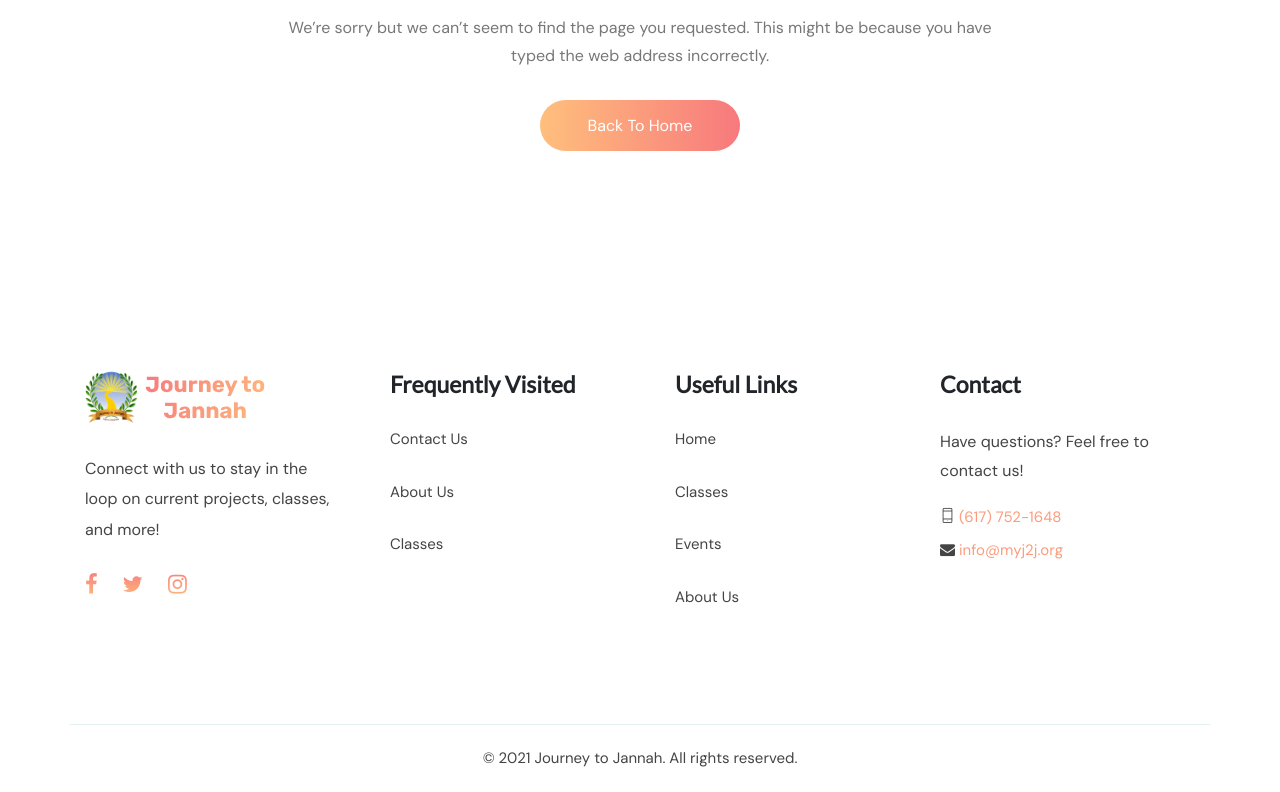
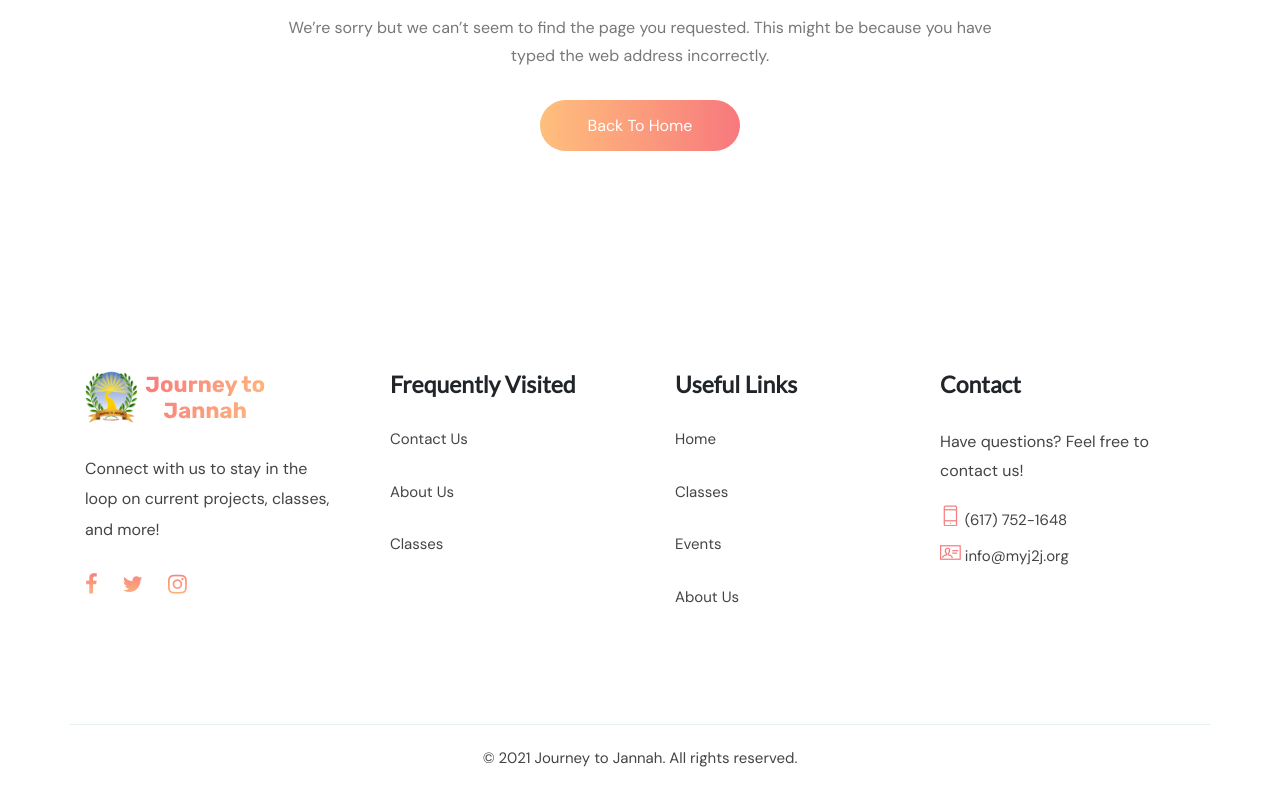
Before and after one commit to journey-jannah/journey-jannah.github.io, a React (Create React App) app: page /404 in a window 1280 px wide. Shown: the part 961-1753 px from the top of the page. Built offline with nearby package versions, Linux system fonts and the light colour scheme.

Commit message:
fixed: finished about

```diff
--- a/src/components/Course/style.css
+++ b/src/components/Course/style.css
@@ -16,6 +16,7 @@
 
 .course-icon {
     display: block;
+    font-size: 2rem;
     width: 75px;
     height: 45px;
     margin-bottom: 35px;
--- a/src/components/contact-pg/index.js
+++ b/src/components/contact-pg/index.js
@@ -34,7 +34,7 @@ const Contactpage = () => {
                                 </div>
                                 <div className="col-lg-4 col-md-6 col-sm-12 col-12">
                                     <div className="info-item">
-                                        <h2>j2jistem@gmail.com</h2>
+                                        <h2><a className="link-alt" href = "//mailto:info@myj2j.org">info@myj2j.org</a></h2>
                                         <div className="info-wrap">
                                             <div className="info-icon-2">
                                                 <i className="fi flaticon-envelope"></i>
@@ -47,7 +47,7 @@ const Contactpage = () => {
                                 </div>
                                 <div className="col-lg-4 col-md-6 col-sm-12 col-12">
                                     <div className="info-item">
-                                        <h2>(617) 752-1648</h2>
+                                        <h2><a className="link-alt" href = "//tel:6177521648">(617) 752-1648</a></h2>
                                         <div className="info-wrap">
                                             <div className="info-icon-3">
                                                 <i className="ti-headphone-alt"></i>
--- a/src/components/footer/index.js
+++ b/src/components/footer/index.js
@@ -63,8 +63,8 @@ const Footer = (props) =>{
                                 <p>Have questions? Feel free to contact us!</p>
                                 <div className="contact-ft">
                                     <ul>
-                                        <li><i className="ti-mobile"></i><Link className = "link-alt" to="//tel:6177521648"> (617) 752-1648</Link></li>
-                                        <li><i className="fa fa-envelope"></i><Link className = "link-alt" to="//mailto:info@myj2j.org"> info@myj2j.org</Link></li>
+                                        <li><i className="ti-mobile"></i><Link className = "link-hide" to="//tel:6177521648"> (617) 752-1648</Link></li>
+                                        <li><i className="ti-id-badge"></i><Link className = "link-hide" to="//mailto:info@myj2j.org"> info@myj2j.org</Link></li>
                                     </ul>
                                 </div>
                             </div>
--- a/src/components/footer/style.css
+++ b/src/components/footer/style.css
@@ -13,6 +13,25 @@
     /*** market-widget ***/
     /*** wpo-lower-footer ***/
     padding-top: 100px;
+}
+
+.link-hide {
+    color: #444444;
+}
+
+.ti-id-badge {
+    font-size: 1.3rem;
+    background: -webkit-linear-gradient(#F77B7D, #F77B7D);
+    -webkit-background-clip: text;
+    background-clip: text;
+    -webkit-text-fill-color: transparent;
+}
+.ti-mobile {
+    font-size: 1.3rem;
+    background: -webkit-linear-gradient(#F77B7D, #F77B7D);
+    -webkit-background-clip: text;
+    background-clip: text;
+    -webkit-text-fill-color: transparent;
 }
 
 * {
@@ -191,7 +210,7 @@
 
 .wpo-site-footer .about-widget ul a:hover,
 .wpo-site-footer-2 .about-widget ul a:hover {
-    background: -webkit-linear-gradient(#F77B7D, #FFBE7C);
+    background: -webkit-linear-gradient(#F77B7D, #F77B7D);
     -webkit-background-clip: text;
     background-clip: text;
     -webkit-text-fill-color: transparent;
--- a/src/components/home/style.css
+++ b/src/components/home/style.css
@@ -18,7 +18,7 @@
 }
 
 .hero {
-    margin-bottom: 90px !important;
+    margin-bottom: 3em !important;
 }
 
 .slide  {
@@ -628,7 +628,7 @@
 @media screen and (min-width: 992px) {
     .hero-style-2 .slide-caption {
         margin-top: 0;
-        padding-bottom: 60px;
+        padding: 60px;
     }
 }
 
@@ -642,8 +642,6 @@
 .hero-style-4 .slider-pic,
 .hero-style-5 .slider-pic {
     position: absolute;
-    bottom: -15%;
-    right: -110%;
     z-index: -1;
 }
 
--- a/src/main-component/AboutPage/index.js
+++ b/src/main-component/AboutPage/index.js
@@ -16,9 +16,8 @@ const AboutPage =() => {
             <Navbar/>
             <PageTitle pageTitle={'About Us'} pagesub={'About'}/>
             <About aboutImg={abimg}/>
+            <Course/>
             <ImgSlider/>
-            <Course/>
-
             <Footer footerClass={'wpo-ne-footer-2'}/>
             <Scrollbar/>
         </Fragment>
```
Also changed, not shown: src/images/slider/bg.svg, 1 other file (tests, documents, lock files or other folders).
